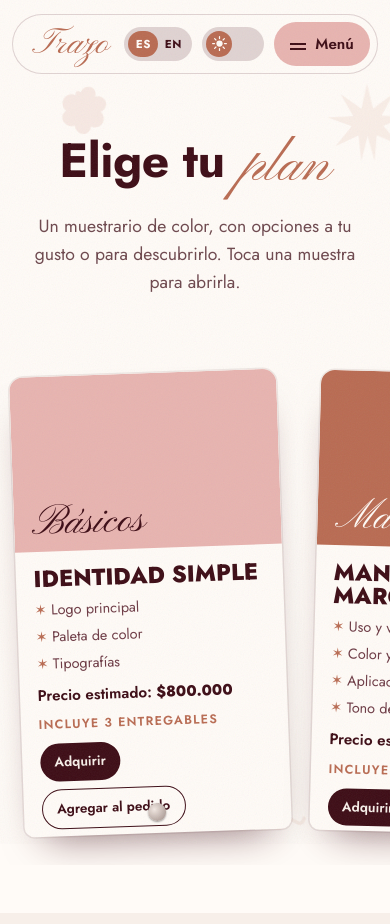
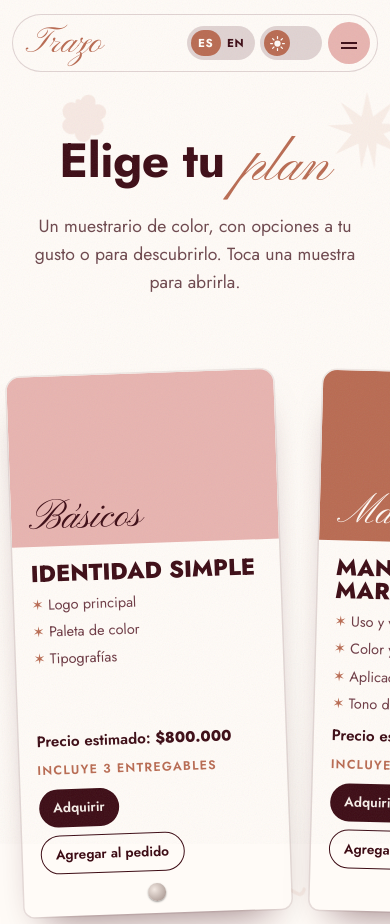
Before and after one commit to SofiMon9/Portafolio_web_trazo_sof_, a plain HTML site: page planes.html in a window 390 px wide. Shown: the top 924 px of the page. Drawn offline with Linux system fonts and the light colour scheme.

Commit message:
Ajustes para pantallas pequeñas y medianas
- Barra: idioma junto al tema en la bienvenida; menú solo con ícono en celulares de 400 px o menos
- Planes: las tarjetas crecen con el contenido y ya no cortan precio ni botones
- Tradición en canasta: la estrella no tapa el título y la paleta pasa a una columna en pantallas angostas
- Sobre mí: la pestaña Experiencia cabe completa a 320 px

Co-Authored-By: Claude Opus 5.5 <noreply@anthropic.com>

```diff
--- a/css/barra-menu.css
+++ b/css/barra-menu.css
@@ -78,3 +78,4 @@
 @media (max-width:560px){.nav .cta{display:none}}
 
 .llegando .wipe span{transform:scaleX(1)}
+@media (max-width:400px){.nav{gap:.35rem;padding-left:.8rem}.menu-btn{font-size:0;gap:0;width:42px;height:42px;padding:0;justify-content:center}}
--- a/css/planes.css
+++ b/css/planes.css
@@ -24,11 +24,11 @@
 
 .plans-sec{padding-bottom:3rem}
 .fan-wrap{position:relative;margin:2.4rem auto 0;width:min(1100px,100%)}
-.fan{position:relative;height:clamp(560px,52vw,640px)}
-.swc{position:absolute;left:50%;bottom:40px;width:clamp(240px,24vw,290px);height:clamp(440px,40vw,500px);margin-left:calc(clamp(240px,24vw,290px) / -2);transform-origin:50% calc(100% - 26px);rotate:var(--rot);translate:0 0;background:var(--blanco);color:#3D0C15;border-radius:14px 14px 10px 10px;box-shadow:0 22px 40px -22px rgba(61,12,21,.6),0 0 0 1.5px rgba(61,12,21,.08);display:flex;flex-direction:column;text-align:left;cursor:pointer;transition:rotate .7s cubic-bezier(.3,1.3,.4,1),translate .7s cubic-bezier(.3,1.3,.4,1);overflow:hidden}
+.fan{position:relative;height:clamp(650px,56vw,710px)}
+.swc{position:absolute;left:50%;bottom:40px;width:clamp(240px,24vw,290px);height:auto;min-height:clamp(530px,44vw,570px);margin-left:calc(clamp(240px,24vw,290px) / -2);transform-origin:50% calc(100% - 26px);rotate:var(--rot);translate:0 0;background:var(--blanco);color:#3D0C15;border-radius:14px 14px 10px 10px;box-shadow:0 22px 40px -22px rgba(61,12,21,.6),0 0 0 1.5px rgba(61,12,21,.08);display:flex;flex-direction:column;text-align:left;cursor:pointer;transition:rotate .7s cubic-bezier(.3,1.3,.4,1),translate .7s cubic-bezier(.3,1.3,.4,1);overflow:hidden}
 .swc.on{rotate:0deg;translate:0 -36px;z-index:20!important;cursor:default}
 .swc:not(.on):hover{translate:0 -14px}
-.swc .swtop{flex:0 0 38%;background:var(--c);position:relative;padding:1rem 1.1rem;color:var(--t)}
+.swc .swtop{flex:0 0 clamp(110px,10vw,150px);background:var(--c);position:relative;padding:1rem 1.1rem;color:var(--t)}
 .swc .swtop .tier{position:absolute;left:1.1rem;bottom:.4rem;font-family:var(--script);font-size:2.6rem;line-height:1}
 .swc .info{flex:1;display:flex;flex-direction:column;gap:.5rem;padding:1rem 1.1rem 2.6rem}
 .swc h3{font-weight:800;text-transform:uppercase;font-size:1.45rem;line-height:1}
@@ -55,8 +55,9 @@
 .xt[aria-pressed="true"] i::after{content:"✓"}
 @media (max-width:760px){
   .fan{height:auto;display:flex;gap:1.2rem;overflow-x:auto;scroll-snap-type:x mandatory;padding:2.4rem 1.5rem 2rem;scrollbar-width:none}
-  .swc,.swc.on{position:relative;left:auto;bottom:auto;margin:0;flex:0 0 78%;height:460px;rotate:var(--mrot);translate:0 0;scroll-snap-align:center}
+  .swc,.swc.on{position:relative;left:auto;bottom:auto;margin:0;flex:0 0 78%;height:auto;min-height:460px;rotate:var(--mrot);translate:0 0;scroll-snap-align:center}
   .swc .acts{opacity:1}
+  .swc .swtop{flex:0 0 170px}
   .fan-ctrl{display:none}
 }
 
--- a/css/proyecto.css
+++ b/css/proyecto.css
@@ -104,4 +104,5 @@
 .lamina .lm-deco.img{height:auto}
 .b-links{display:flex;flex-wrap:wrap;gap:.6rem;margin-top:1.4rem}
 .lm-pieza.flota{z-index:2;align-self:start;justify-self:end;width:min(100%,150px);margin:-4.2rem -1rem 0 0;transform:rotate(10deg);animation:lm-latido 3.2s ease-in-out infinite}
-@media (max-width:900px){.lamina .lm-pieza.flota{position:absolute;right:1rem;top:1rem;width:90px;margin:0}}
+@media (max-width:900px){.lamina .lm-pieza.flota{width:86px;margin:-3.4rem .4rem -3.4rem auto}}
+@media (max-width:380px){.lm-chips{grid-template-columns:minmax(0,1fr)}}
--- a/css/sobre-mi.css
+++ b/css/sobre-mi.css
@@ -184,3 +184,4 @@
 .ring-btn:hover span{scale:1.05}
 .ring-btn:hover::before{inset:-20px -30px;opacity:1}
 @media (max-width:860px){.mas-grid{grid-template-columns:1fr;grid-template-areas:"title" "exp" "areas" "cta"}.mas-title{justify-self:start}.fd-exp{rotate:-2deg}.fd-areas{rotate:3deg;width:100%}.ftl li{grid-template-columns:5.4rem 18px 1fr}.ftl::before{left:calc(5.4rem + 7px)}.mas-cta{align-items:center;padding:0}.ring-btn{margin-left:0}}
+@media (max-width:380px){.fd-tab .script{font-size:1.45rem}.fd-tab{padding:.55rem .8rem}}
--- a/planes.html
+++ b/planes.html
@@ -9,9 +9,9 @@
 <link rel="preconnect" href="https://fonts.gstatic.com" crossorigin>
 <link href="https://fonts.googleapis.com/css2?family=Jost:wght@300;400;500;600;700;800;900&family=Pinyon+Script&display=swap" rel="stylesheet">
 <link rel="stylesheet" href="css/base.css?v=20261124b">
-<link rel="stylesheet" href="css/barra-menu.css?v=20261123t">
+<link rel="stylesheet" href="css/barra-menu.css?v=20261124a">
 <link rel="stylesheet" href="css/pie.css?v=20261124a">
-<link rel="stylesheet" href="css/planes.css?v=20261123u">
+<link rel="stylesheet" href="css/planes.css?v=20261124b">
 <script>
 (function(){var r=document.documentElement;try{var t=localStorage.getItem('sof-theme');if(t==='dark'||t==='light')r.dataset.theme=t;if(localStorage.getItem('sof-lang')==='en'){r.lang='en';r.classList.add('i18n');setTimeout(function(){r.classList.remove('i18n')},2500)}if(sessionStorage.getItem('sof-wipe')){r.classList.add('llegando');sessionStorage.removeItem('sof-wipe')}}catch(e){}})();
 </script>
```
Also changed, not shown: direccion-arte.html (+1 -1 lines), index.html (+1 -1 lines), inicio.html (+1 -1 lines), marca.html (+1 -1 lines), proyecto.html (+2 -2 lines), proyectos.html (+1 -1 lines), redes.html (+1 -1 lines), sobre-mi.html (+2 -2 lines).
